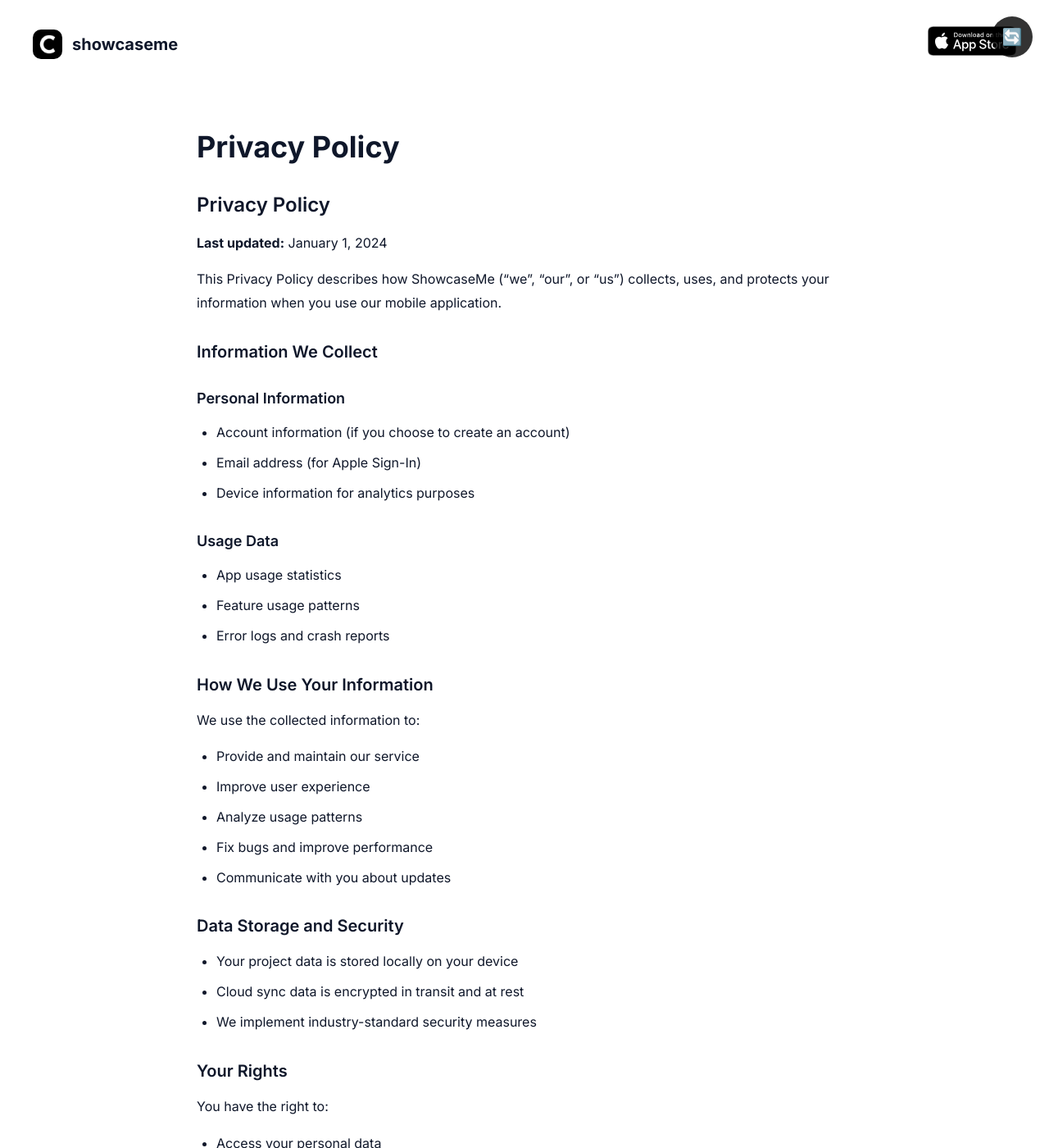
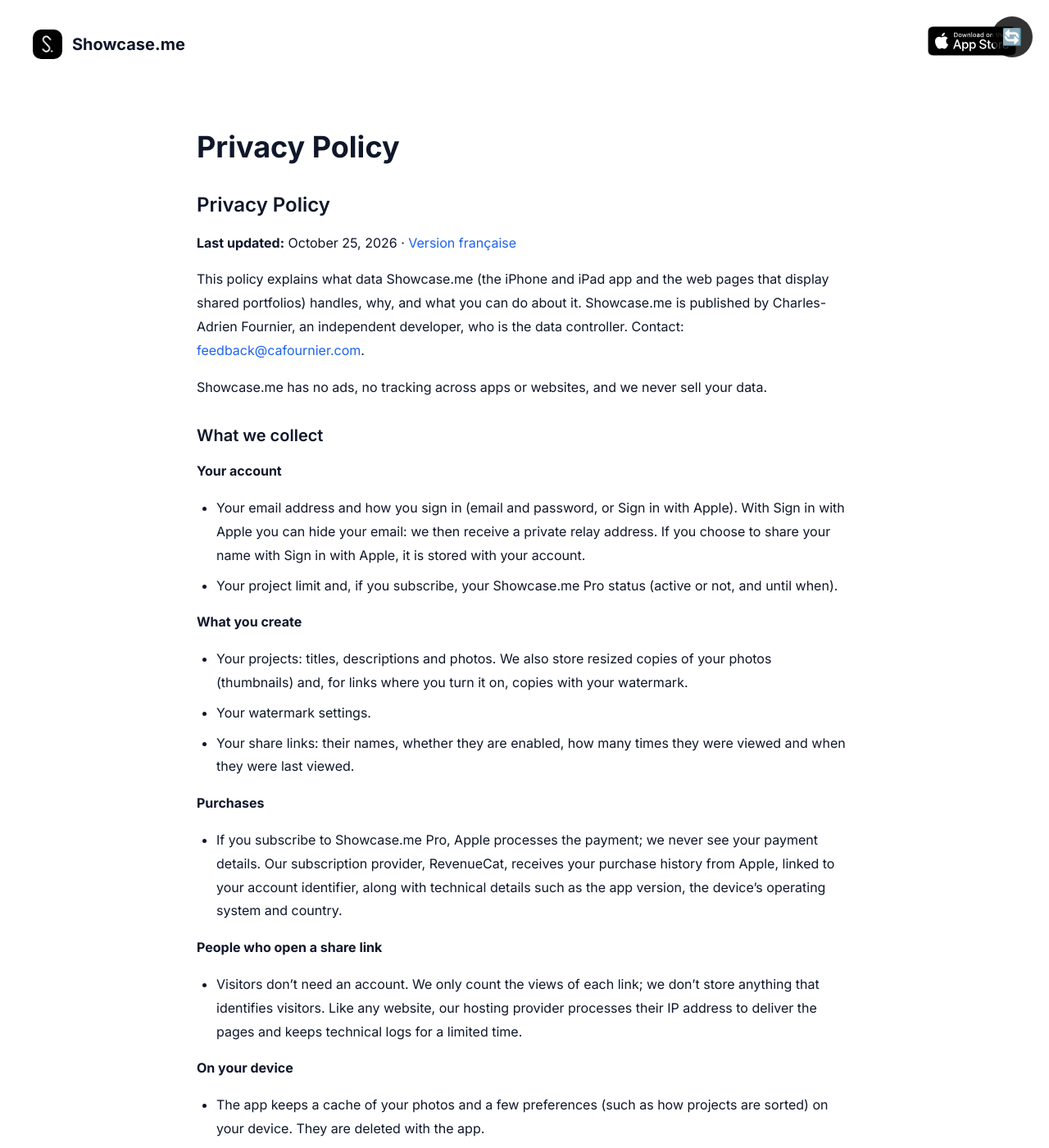
Before and after one commit to Fourni-j/fourni-j.github.io, a Jekyll site: the page built from _apps-pages/showcaseme/privacypolicy.md, in a window 1280 px wide and 1400 px high. Shown: the whole window at 82% size. Built offline with Jekyll 4.4.1, drawn with Linux system fonts in a browser that asks for light colours; some of the changed text lies outside the part shown.

Commit message:
Add Showcase.me terms of use and update its privacy policy (English and French)
Covers the 2.0 app: share links, the watermark, Showcase.me Pro subscriptions
(auto-renewal, cancellation, end of Pro) and the services that process data.

Co-Authored-By: Claude Opus 5.5 <noreply@anthropic.com>

```diff
--- a/_apps-pages/showcaseme/privacypolicy.md
+++ b/_apps-pages/showcaseme/privacypolicy.md
@@ -3,50 +3,67 @@ layout: modern-app-page
 include_in_header: false
 ios_app_id: 1355919671
 title: Privacy Policy
+app_name: Showcase.me
+app_icon: /assets/home/showcaseme.webp
 ---
 
 # Privacy Policy
 
-**Last updated:** January 1, 2024
+**Last updated:** October 25, 2026 · [Version française](/showcaseme/confidentialite.html)
 
-This Privacy Policy describes how ShowcaseMe ("we", "our", or "us") collects, uses, and protects your information when you use our mobile application.
+This policy explains what data Showcase.me (the iPhone and iPad app and the web pages that display shared portfolios) handles, why, and what you can do about it. Showcase.me is published by Charles-Adrien Fournier, an independent developer, who is the data controller. Contact: [feedback@cafournier.com](mailto:feedback@cafournier.com).
 
-## Information We Collect
+Showcase.me has no ads, no tracking across apps or websites, and we never sell your data.
 
-### Personal Information
-- Account information (if you choose to create an account)
-- Email address (for Apple Sign-In)
-- Device information for analytics purposes
+## What we collect
 
-### Usage Data
-- App usage statistics
-- Feature usage patterns
-- Error logs and crash reports
+**Your account**
+- Your email address and how you sign in (email and password, or Sign in with Apple). With Sign in with Apple you can hide your email: we then receive a private relay address. If you choose to share your name with Sign in with Apple, it is stored with your account.
+- Your project limit and, if you subscribe, your Showcase.me Pro status (active or not, and until when).
 
-## How We Use Your Information
+**What you create**
+- Your projects: titles, descriptions and photos. We also store resized copies of your photos (thumbnails) and, for links where you turn it on, copies with your watermark.
+- Your watermark settings.
+- Your share links: their names, whether they are enabled, how many times they were viewed and when they were last viewed.
 
-We use the collected information to:
-- Provide and maintain our service
-- Improve user experience
-- Analyze usage patterns
-- Fix bugs and improve performance
-- Communicate with you about updates
+**Purchases**
+- If you subscribe to Showcase.me Pro, Apple processes the payment; we never see your payment details. Our subscription provider, RevenueCat, receives your purchase history from Apple, linked to your account identifier, along with technical details such as the app version, the device's operating system and country.
 
-## Data Storage and Security
+**People who open a share link**
+- Visitors don't need an account. We only count the views of each link; we don't store anything that identifies visitors. Like any website, our hosting provider processes their IP address to deliver the pages and keeps technical logs for a limited time.
 
-- Your project data is stored locally on your device
-- Cloud sync data is encrypted in transit and at rest
-- We implement industry-standard security measures
+**On your device**
+- The app keeps a cache of your photos and a few preferences (such as how projects are sorted) on your device. They are deleted with the app.
 
-## Your Rights
+## Why we use it
 
-You have the right to:
-- Access your personal data
-- Correct inaccurate data
-- Delete your account and data
-- Opt out of analytics
+- To provide the service: your account, your projects, sharing, the watermark (performance of our contract with you).
+- To manage your Showcase.me Pro subscription (performance of our contract).
+- To keep the service secure and prevent abuse (our legitimate interest).
+- When you create an account, the developer receives an email notification with your email address, to follow the app's use and answer you (our legitimate interest).
 
-## Contact Us
+## Who processes it
 
-If you have any questions about this Privacy Policy, please contact us at:
-- Email: privacy@showcaseme.app
+- **Google Firebase** (Authentication, Realtime Database, Cloud Storage, Cloud Functions, Hosting) stores and serves your account and content. Servers are located in the United States.
+- **RevenueCat** manages subscriptions. Servers are located in the United States.
+- **Apple** handles Sign in with Apple and App Store payments.
+
+These providers act on our behalf. Transfers outside the European Union rely on the European Commission's standard contractual clauses or the EU-US Data Privacy Framework.
+
+Content you put behind a share link is visible to anyone who has that link, until you disable or delete it.
+
+## How long we keep it
+
+We keep your data as long as your account exists. When you delete your account from the app (Account › Delete Account), your projects, photos and their copies, share links, profile and sign-in are deleted. Purchase records kept by Apple and RevenueCat follow their own retention, including legal accounting obligations; you can ask us to delete your RevenueCat record.
+
+## Your rights
+
+You can access, correct, export or delete your data, object to or restrict its use, at any time. Most of this is available in the app; for anything else, write to [feedback@cafournier.com](mailto:feedback@cafournier.com). If you are in the European Union, you can also file a complaint with your data protection authority (in France, the [CNIL](https://www.cnil.fr)).
+
+## Children
+
+Showcase.me is not directed to children under 15. We do not knowingly collect data from them.
+
+## Changes
+
+We will publish any update to this policy on this page, with its date, and inform you in the app of significant changes.
```
Also changed, not shown: _apps-pages/showcaseme/conditions.md (added, +60 -0 lines), _apps-pages/showcaseme/confidentialite.md (added, +69 -0 lines), _apps-pages/showcaseme/terms.md (added, +60 -0 lines).
